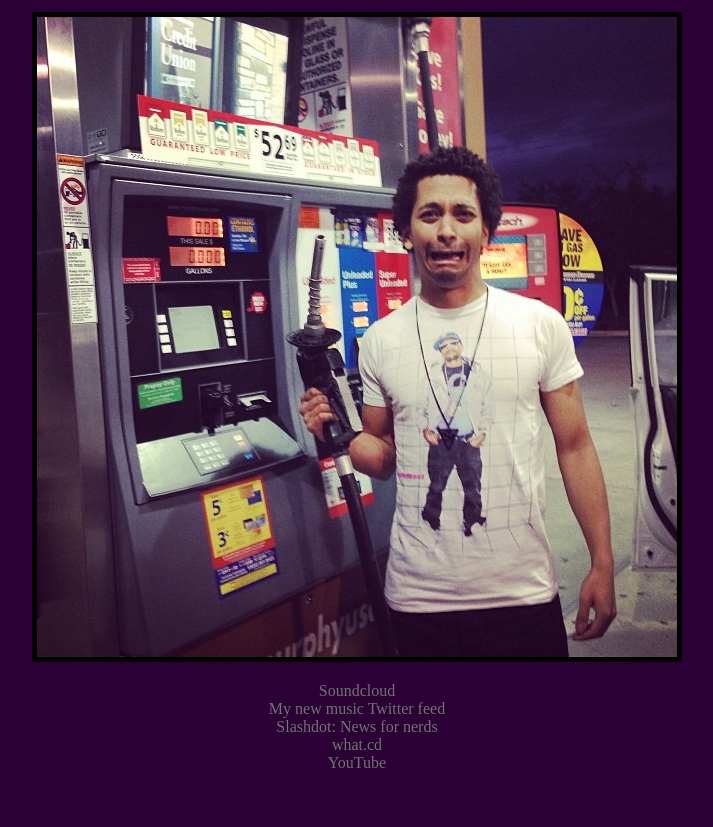
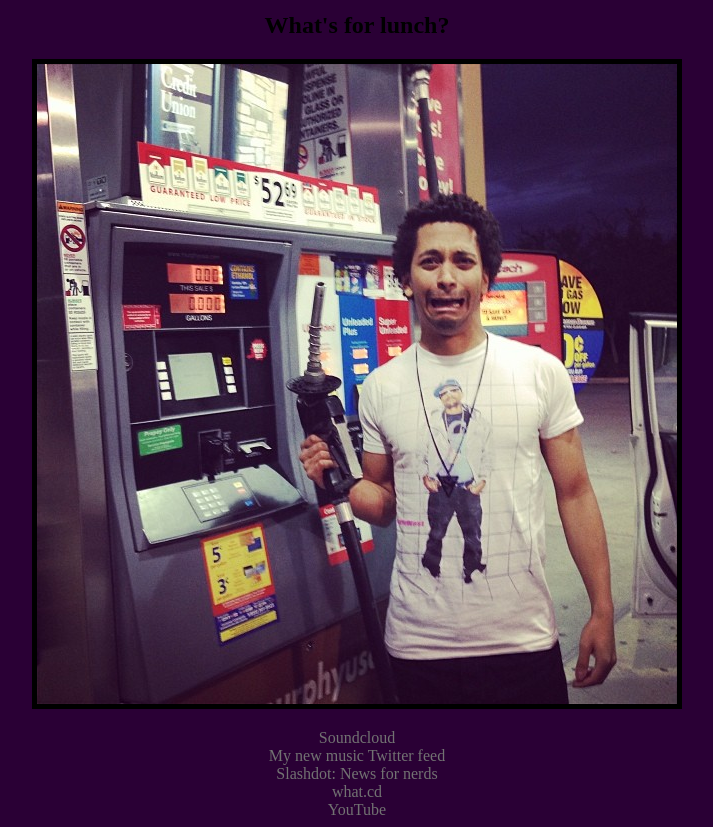
Before and after one commit to 4sight/tiy-first-project, a plain HTML site: page index.html in a window 1280 px wide. Shown: the part 87-914 px from the top of the page, without its empty margins (283-996 px from the left). Before the commit the page ends 867 px from the top, so only its background shows below. Drawn offline with Linux system fonts and the light colour scheme.

Commit message:
Added 'What's for lunch?'

```diff
--- a/index.html
+++ b/index.html
@@ -6,6 +6,7 @@
 </head>
 <body>
   <h1>Greeley Dawson</h1>
+  <span><h2>What's for lunch?</h2></span>
   <img src="images/me.jpg" alt="" title="" /><div>
   <div><a href="http://www.soundcloud.com/" title="Soundcloud" alt="Soundcloud" target="_blank">Soundcloud</a></div>
   <div><a href="https://twitter.com/4sight2808/lists/new-music" target="_blank" title="My new music Twitter feed" alt="My new music Twitter feed">My new music Twitter feed</a></div>
```
Also changed, not shown: 1 other file.
